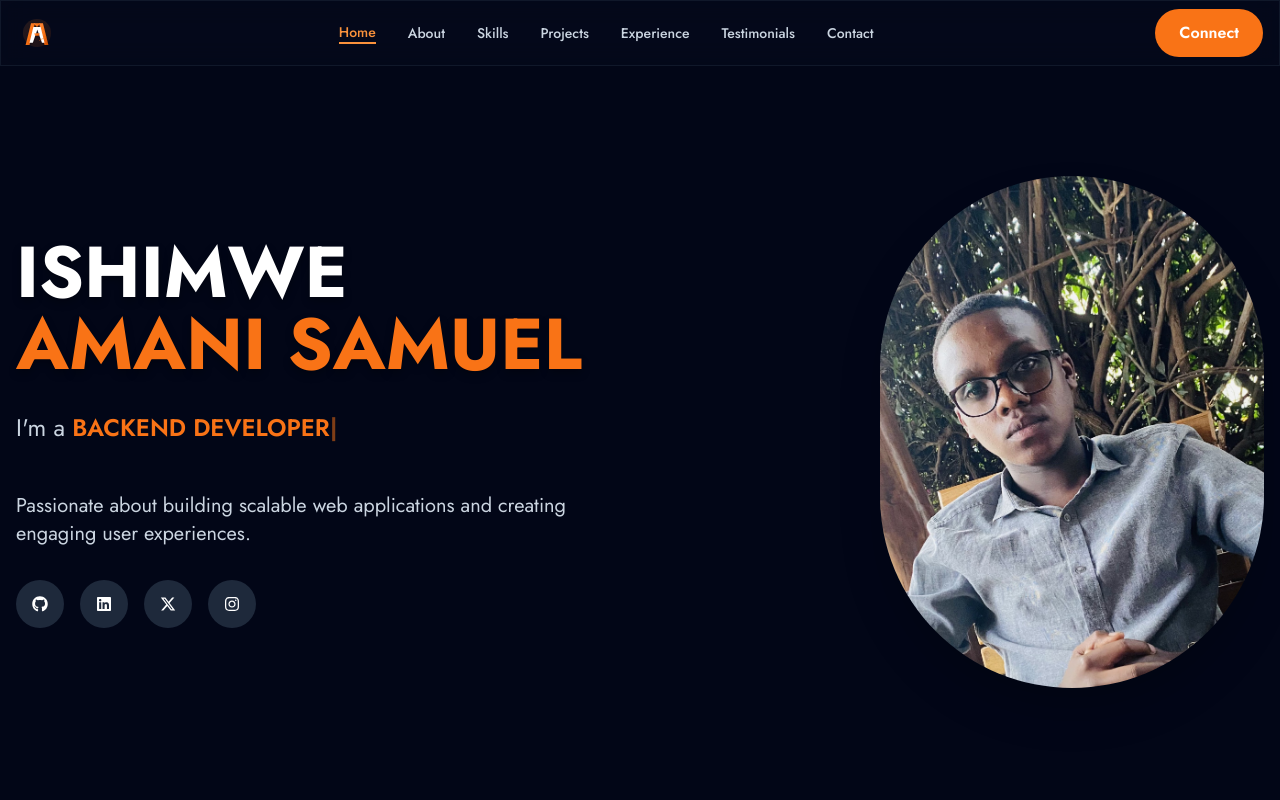
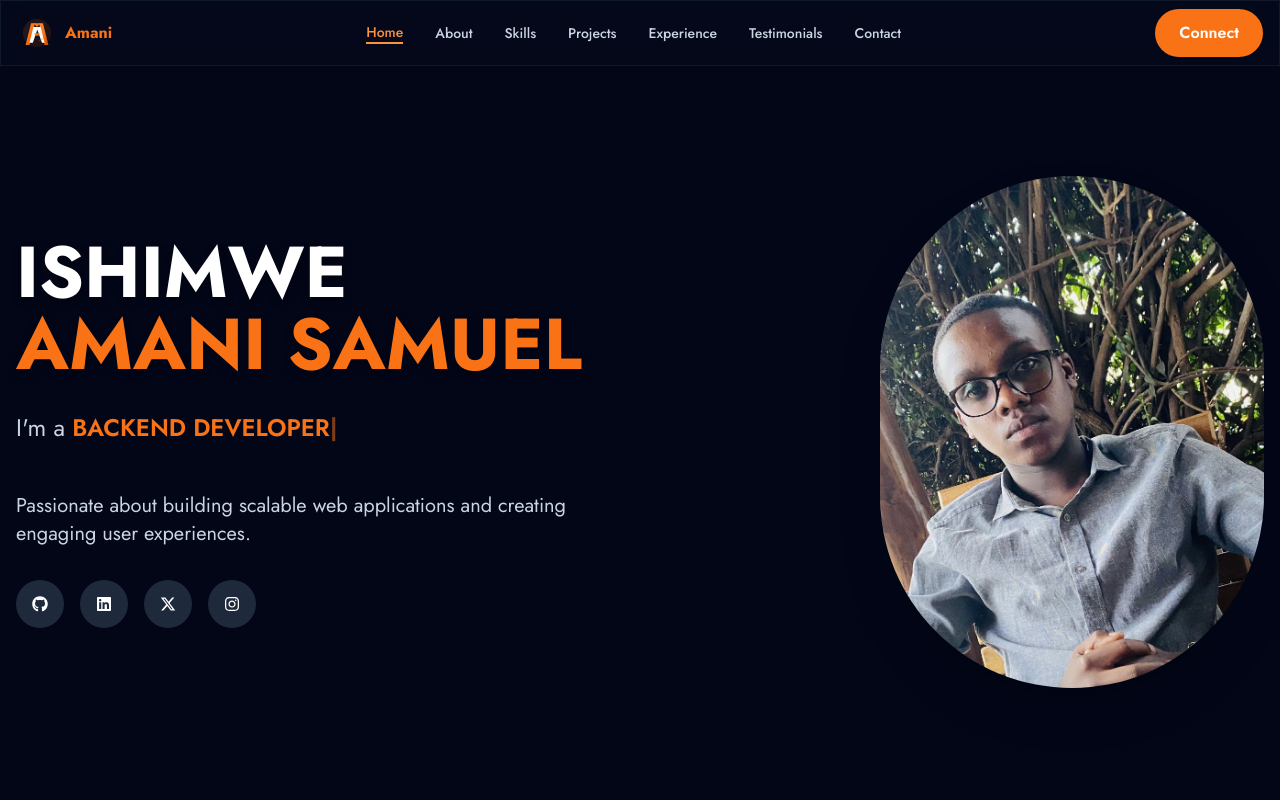
Before and after one commit to Amani-Ishimwe/Portofolio_site, a React (Vite) app: page / in a window 1280 px wide. Shown: the top 800 px of the page. Built offline with nearby package versions, Linux system fonts and the light colour scheme.

Commit message:
updated the hero section

```diff
--- a/src/components/Header.jsx
+++ b/src/components/Header.jsx
@@ -35,6 +35,7 @@ const Header = ({ activeSection, onNavClick }) => {
               alt="Amani Logo"
               className="w-10 h-10"
             />
+            <span className="text-primary-500 font-bold">Amani</span>
           </div>
 
           {/* Desktop Navigation */}
```
